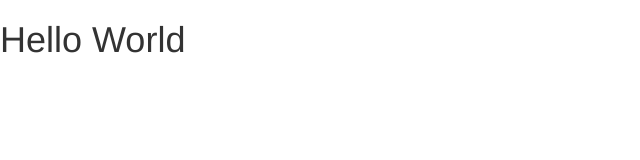
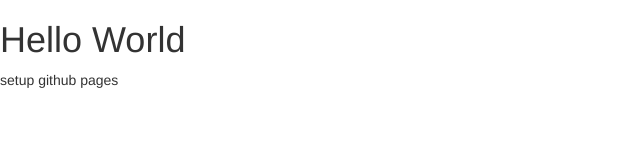
Before and after one commit to edsarto/Test, a plain HTML site: page index.html in a window 1280 px wide. Shown: the whole page, without its empty margins (0-640 px from the left). Drawn offline with nearby package versions, Linux system fonts and the light colour scheme.

Commit message:
setup gh pages

```diff
--- a/index.html
+++ b/index.html
@@ -19,6 +19,7 @@
   </head>
   <body>
     <h1>Hello World</h1>
+    <p>setup github pages</p>
 
 
 
```
